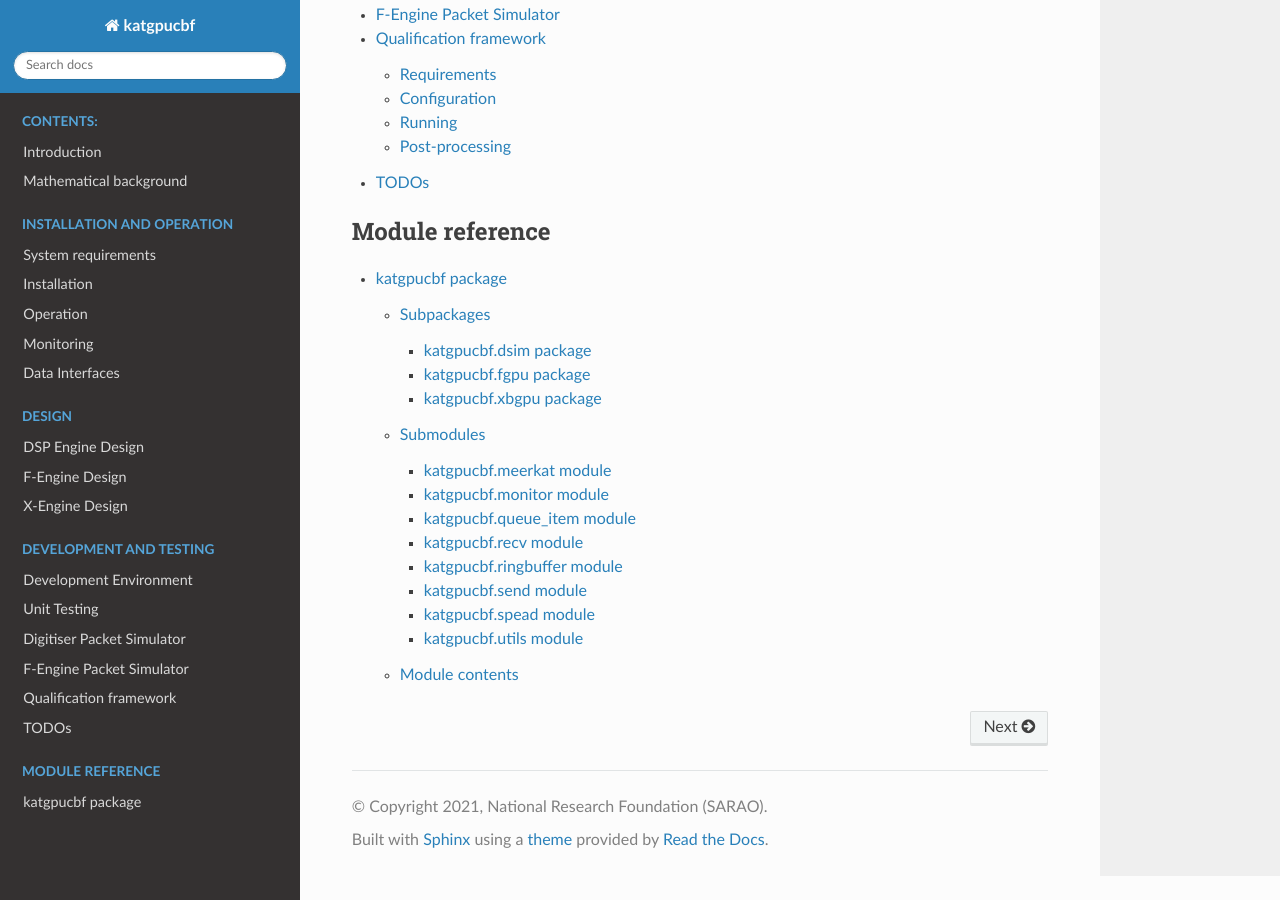
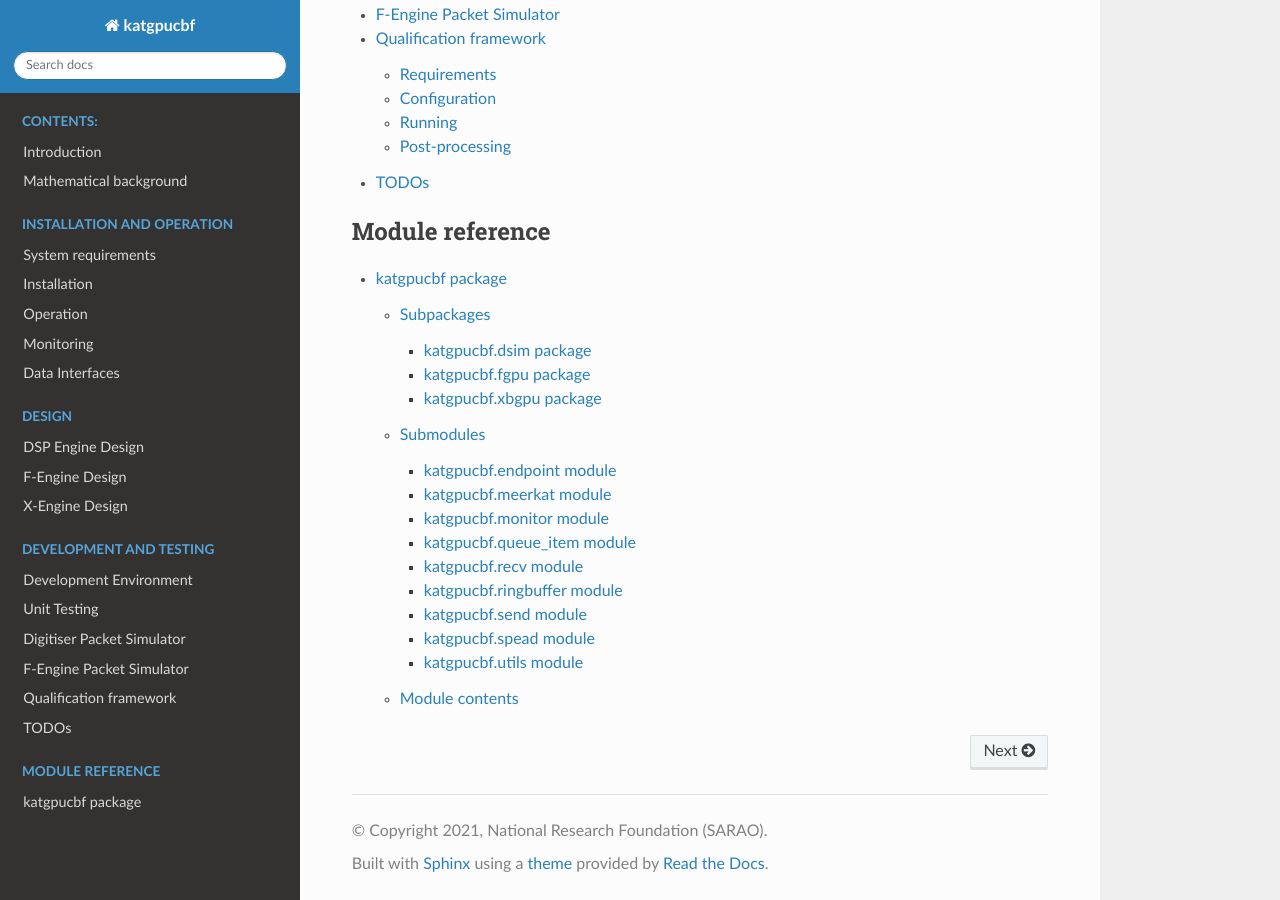
Before and after one commit to ska-sa/katgpucbf, a Sphinx documentation site: the page built from doc/index.rst, in a window 1280 px wide and 900 px high, scrolled down 2401 px. Built offline with Sphinx 7.4.7 and the Read the Docs theme 2.0.0, drawn with Linux system fonts in a browser that asks for light colours; a script that is not in the unit is left out; the version number could not be read and is left out.

Commit message:
Update module documentation with new endpoint stuff

```diff
--- /dev/null
+++ b/doc/katgpucbf.endpoint.rst
@@ -0,0 +1,7 @@
+katgpucbf.endpoint module
+======================
+
+.. automodule:: katgpucbf.endpoint
+   :members:
+   :undoc-members:
+   :show-inheritance:
--- a/doc/katgpucbf.rst
+++ b/doc/katgpucbf.rst
@@ -17,6 +17,7 @@ Submodules
 .. toctree::
    :maxdepth: 4
 
+   katgpucbf.endpoint
    katgpucbf.meerkat
    katgpucbf.monitor
    katgpucbf.queue_item
```
